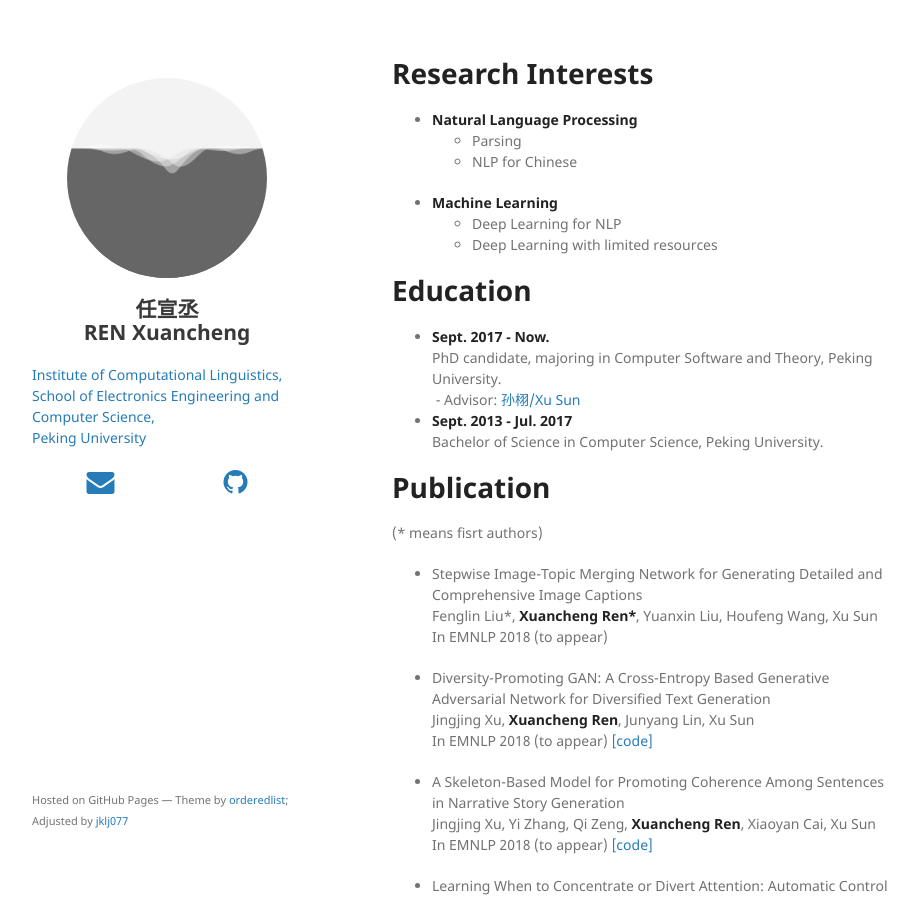
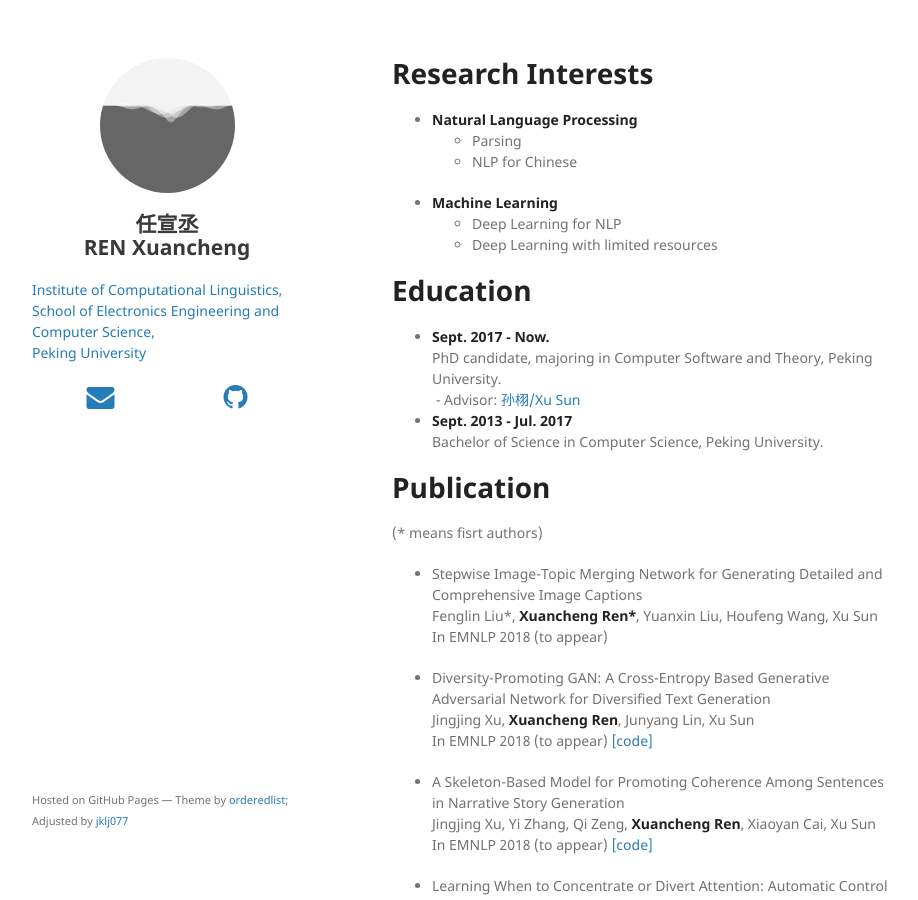
Before and after one commit to jklj077/jklj077.github.io, a Jekyll site: the page built from index.md, in a window 1280 px wide and 900 px high. Shown: the whole window, without its empty margins (178-1096 px from the left). Built offline with Jekyll 4.4.1, drawn with Linux system fonts in a browser that asks for light colours; nearby versions of some CDN libraries; our own code applies the rules of GitHub Pages for plain Markdown files.

Commit message:
Update default.html

```diff
--- a/_layouts/default.html
+++ b/_layouts/default.html
@@ -17,13 +17,13 @@
     <div class="wrapper">
       <header>
 
-        <div class="pic-wrapper fade" width="50%" height="50%">
+<!--         <div class="pic-wrapper fade" width="50%" height="50%">
           <img src="/assets/img/profile-pic.jpg" />
           <img src="/assets/img/profile.png" />
-        </div>
-        <!--
+        </div> -->
+
         <img class="center" src="/assets/img/profile.png" width="50%" height="50%" />
-        -->
+
         <h2 class="center-children">{{ site.name_chinese }}<br/>{{ site.name_pinyin }}</h2>
 
         <p>
```
